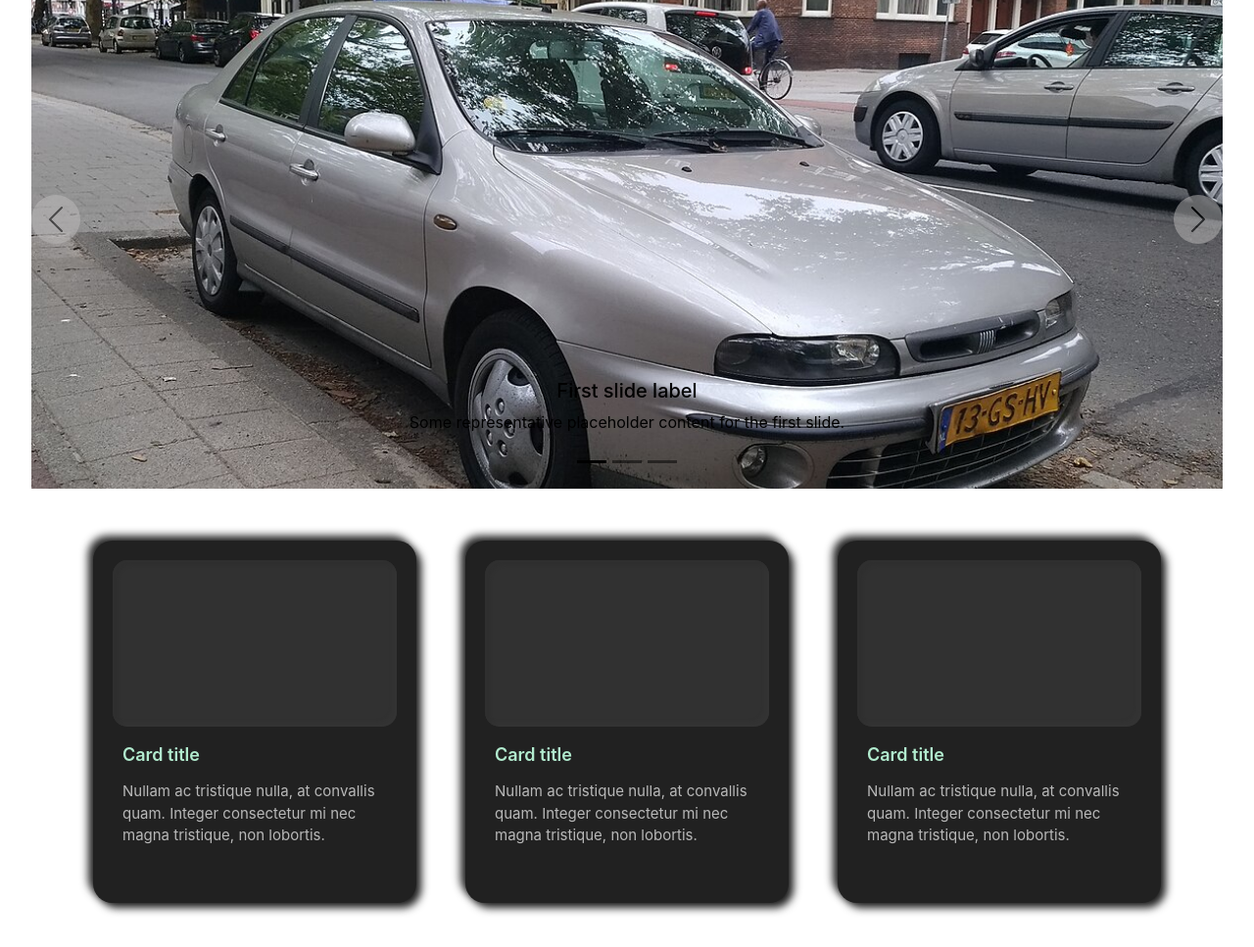
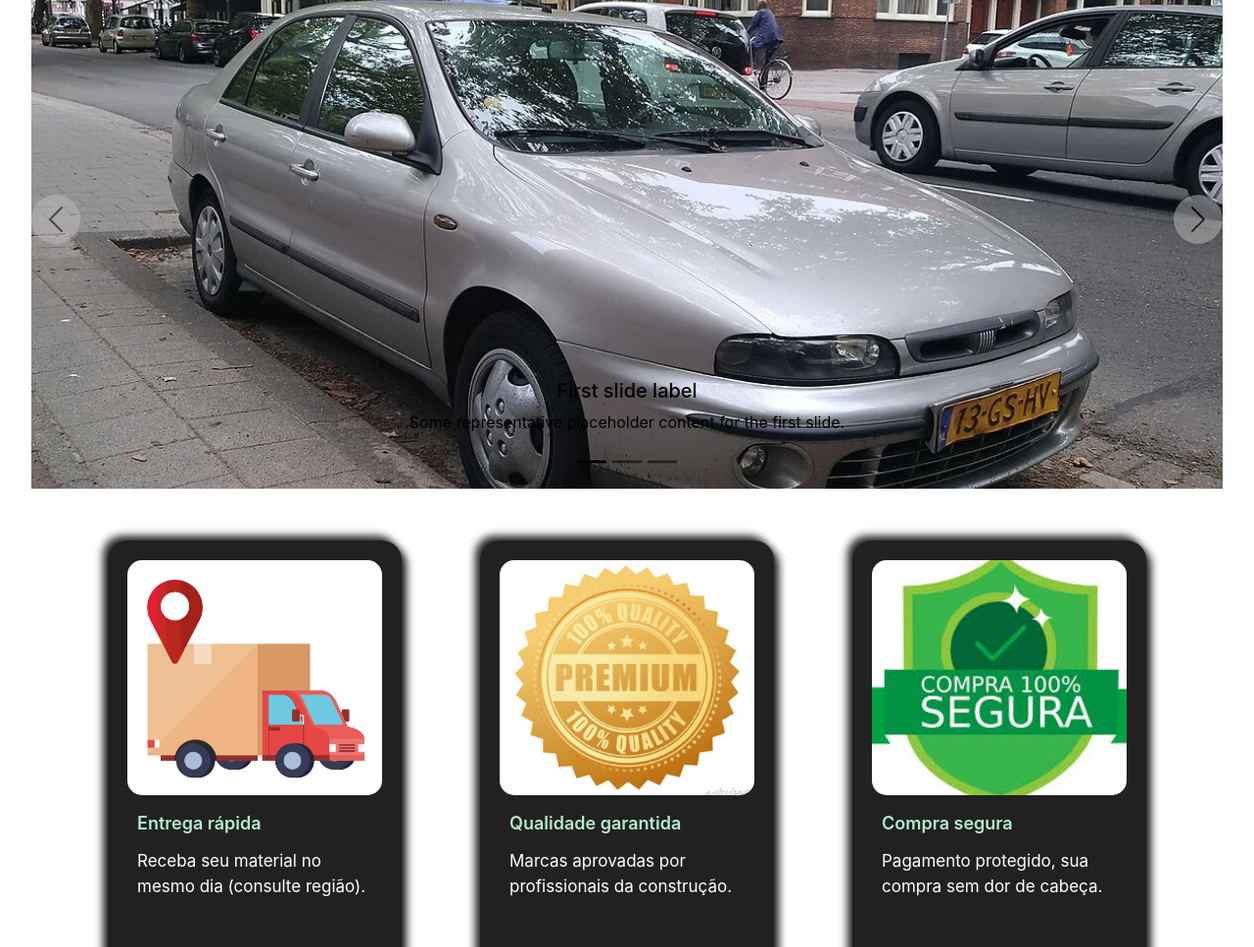
Before and after one commit to RafaelMarques159/TCC, a PHP site: page /FrontLoja.html in a window 1280 px wide. Shown: the part 210-1177 px from the top of the page at 98% size. Run offline with PHP 8.4, Linux system fonts and the light colour scheme; some libraries are stand-ins or nearby versions.

Commit message:
mais fotos

```diff
--- a/Front.css
+++ b/Front.css
@@ -1,11 +1,12 @@
-html,body{
-  height:100%;
+html,
+body {
+  height: 100%;
   font-family: 'Inter', system-ui, -apple-system, "Segoe UI", Roboto, "Helvetica Neue", Arial;
-  background:var(--bg);
-  color:#222;
-  -webkit-font-smoothing:antialiased;
-  margin:0;
-  padding:0;
+  background: var(--bg);
+  color: #222;
+  -webkit-font-smoothing: antialiased;
+  margin: 0;
+  padding: 0;
 }
 
 .nav-icons {
@@ -145,8 +146,8 @@ html,body{
 /* From Uiverse.io by Sashank02 */
 .card3 {
   padding: 20px;
-  width: 330px;
-  min-height: 370px;
+  width: 300px;
+  min-height: 450px;
   border-radius: 20px;
   background: #212121;
   box-shadow: 5px 5px 8px #1b1b1b,
@@ -165,19 +166,19 @@ html,body{
   margin: 15px 0 0 10px;
 }
 
-.card-image3 {
-  min-height: 170px;
-  background-color: #313131;
+
+.card3 img.card-img-top {
+  width: 100%;
+  height: 240px;
+  object-fit: cover;
   border-radius: 15px;
-  background: #313131;
-  box-shadow: inset 5px 5px 3px #2f2f2f,
-    inset -5px -5px 3px #333333;
 }
+
 
 .card-body3 {
   margin: 13px 0 0 10px;
-  color: rgb(184, 184, 184);
-  font-size: 15px;
+  color: rgb(255, 255, 255);
+  font-size: 17px;
 }
 
 .footer3 {
@@ -238,14 +239,14 @@ html,body{
 .card__title {
   margin: 0;
   font-size: 24px;
-  color: #333;
+  color: #000000;
   font-weight: 700;
 }
 
 .card__description {
   margin: 10px 0 0;
   font-size: 14px;
-  color: #777;
+  color: #000000;
   line-height: 1.4;
 }
 
--- a/FrontLoja.html
+++ b/FrontLoja.html
@@ -206,35 +206,35 @@
   <!--cards inicio-->
   <div class="container my-5">
     <div class="row g-4 justify-content-center">
+
       <div class="col-12 col-sm-6 col-md-4 d-flex justify-content-center">
         <div class="card3">
-          <div class="card-image3"></div>
-          <p class="card-title3">Card title</p>
-          <p class="card-body3">
-            Nullam ac tristique nulla, at convallis quam. Integer consectetur mi nec magna tristique, non lobortis.
-          </p>
+          <img src="/imagensfront/caminhao 2.jpg" class="card-img-top" alt="Entrega rápida">
+          <p class="card-title3">Entrega rápida</p>
+          <p class="card-body3">Receba seu material no mesmo dia (consulte região).</p>
         </div>
       </div>
+
       <div class="col-12 col-sm-6 col-md-4 d-flex justify-content-center">
         <div class="card3">
-          <div class="card-image3"></div>
-          <p class="card-title3">Card title</p>
-          <p class="card-body3">
-            Nullam ac tristique nulla, at convallis quam. Integer consectetur mi nec magna tristique, non lobortis.
-          </p>
+          <img src="/imagensfront/selo.jpg" class="card-img-top" alt="Qualidade garantida">
+          <p class="card-title3">Qualidade garantida</p>
+          <p class="card-body3">Marcas aprovadas por profissionais da construção.</p>
         </div>
       </div>
+
       <div class="col-12 col-sm-6 col-md-4 d-flex justify-content-center">
         <div class="card3">
-          <div class="card-image3"></div>
-          <p class="card-title3">Card title</p>
-          <p class="card-body3">
-            Nullam ac tristique nulla, at convallis quam. Integer consectetur mi nec magna tristique, non lobortis.
-          </p>
+          <img src="/imagensfront/comprasegura.png" class="card-img-top" alt="Preço justo">
+          <p class="card-title3">Compra segura</p>
+          <p class="card-body3">Pagamento protegido, sua compra sem dor de cabeça.</p>
+          semana.</p>
         </div>
       </div>
+
     </div>
   </div>
+
 
 
   <div id="carouselExample" class="carousel slide" data-bs-interval="false"> <!-- Parando a rotação automática -->
```
Also changed, not shown: imagensfront/caminhao 2.jpg (added), imagensfront/caminhao.webp (added), imagensfront/comprasegura.png (added), imagensfront/selo.jpg (added).
